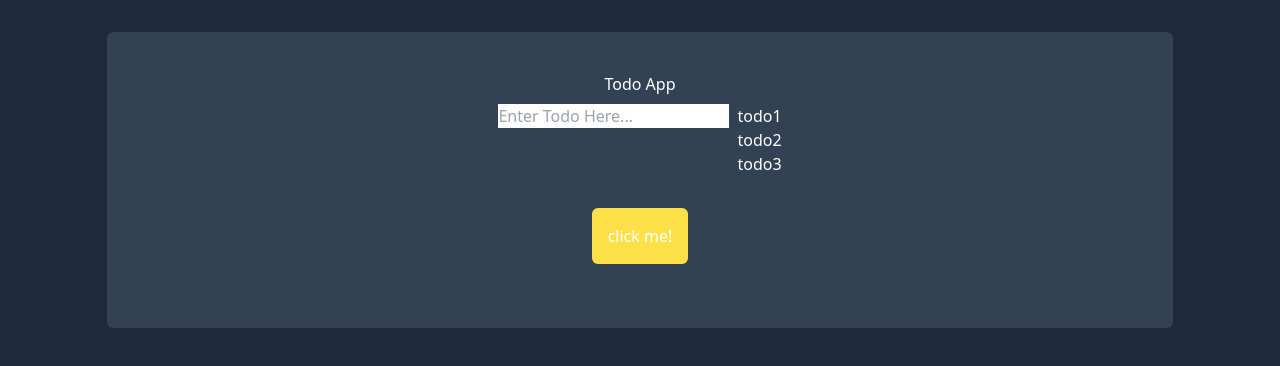
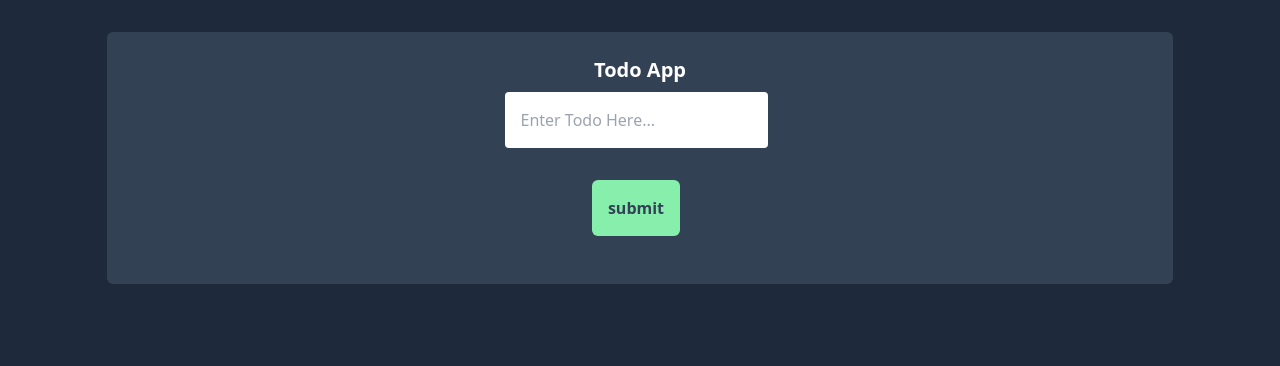
Before and after one commit to haflettjm/NuxtDark-Todo, a Nuxt app: page / in a window 1280 px wide. Shown: the top 366 px of the page. Built offline with nearby package versions, Linux system fonts and the light colour scheme.

Commit message:
basic adding todos to todo array

```diff
--- a/pages/index.vue
+++ b/pages/index.vue
@@ -1,6 +1,12 @@
 <script setup>
-import{ ref, onMounted} from 'vue'
-const todos = ref(["todo1", "todo2", "todo3"])
+
+    import{ ref, onMounted, reactive} from 'vue'
+    const todos = reactive([])
+    let input = ref("")
+    const addTodo = (input) =>{
+        todos.push(input)
+    }
+
 </script>
 <template>
     <div class="
@@ -16,13 +22,13 @@ const todos = ref(["todo1", "todo2", "todo3"])
             my-8
             justify-center
             bg-slate-700
-            p-8
+            p-4
             w-10/12
             h-10/12
             text-center
             rounded-md
         ">
-            <h1 class="my-2">
+            <h1 class="my-2 text-xl font-bold">
                 Todo App
             </h1>
             <div class="
@@ -30,26 +36,41 @@ const todos = ref(["todo1", "todo2", "todo3"])
                 justify-center
                 space-x-2
             ">
-                <div>
-                    <input v-model="text" placeholder="Enter Todo Here...">
+                <div class="flex-col">
+                    <div>
+                        <input
+                            class="
+                                text-black
+                                rounded
+                                p-4
+                                "
+                            v-model="input"
+                            type="text"
+                            placeholder="Enter Todo Here...">
+                    </div>
+                    <div>
+                        <button
+                        v-on:click="addTodo(input)"
+                        class="
+                            bg-green-300
+                            text-slate-700
+                            p-4
+                            font-bold
+                            rounded-md
+                            my-8
+                        ">
+                            submit
+                        </button>
+                    </div>
                 </div>
                 <div>
                     <ul>
                         <li v-for="item in todos">
-                            {{item}}
+                            {{ item }}
                         </li>
                     </ul>
                 </div>
-
             </div>
-            <button class="
-                    bg-yellow-300
-                    p-4
-                    rounded-md
-                    my-8
-                ">
-                    click me!
-            </button>
         </div>
     </div>
 
```
